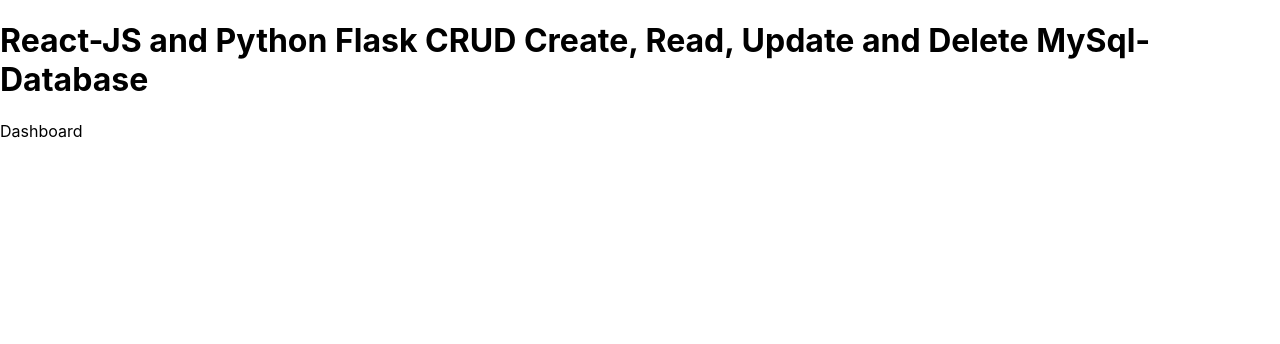
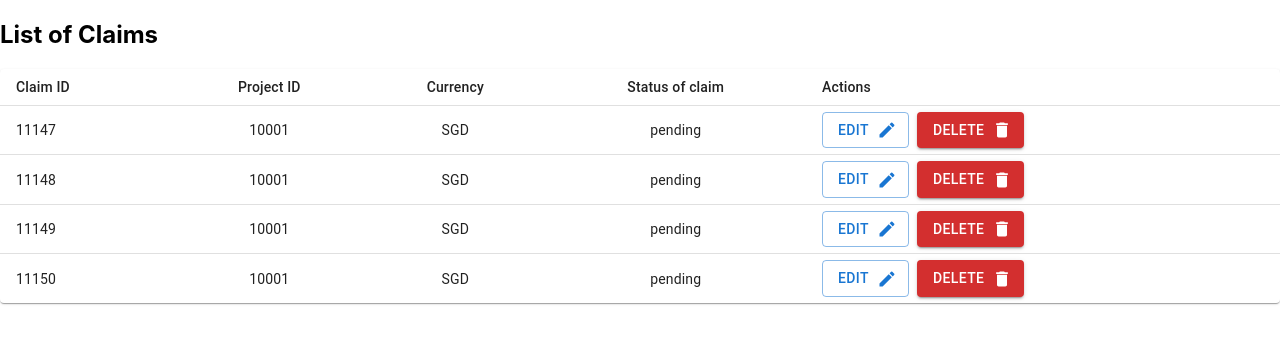
Before and after one commit to tan-si-jing/DBS-TT3, a React (Create React App) app in the folder client/: page /dashboard in a window 1280 px wide. Shown: the top 344 px of the page. Built offline with nearby package versions, Linux system fonts and the light colour scheme.

Commit message:
preliminary dashboard table

```diff
--- a/client/package.json
+++ b/client/package.json
@@ -3,6 +3,10 @@
   "version": "0.1.0",
   "private": true,
   "dependencies": {
+    "@emotion/react": "^11.10.8",
+    "@emotion/styled": "^11.10.8",
+    "@mui/icons-material": "^5.11.16",
+    "@mui/material": "^5.12.3",
     "@reduxjs/toolkit": "^1.9.5",
     "@testing-library/jest-dom": "^5.16.5",
     "@testing-library/react": "^13.4.0",
--- a/client/src/App.tsx
+++ b/client/src/App.tsx
@@ -12,10 +12,10 @@
   return (
     <div className="vh-100 gradient-custom">
       <div className="container">
-        <h1 className="page-header text-center">
+        {/* <h1 className="page-header text-center">
           React-JS and Python Flask CRUD Create, Read, Update and Delete
           MySql-Database
-        </h1>
+        </h1> */}
 
         <BrowserRouter>
           <Routes>
--- a/client/src/pages/Dashboard.tsx
+++ b/client/src/pages/Dashboard.tsx
@@ -1,7 +1,97 @@
-import React from "react";
+import * as React from "react";
+import Table from "@mui/material/Table";
+import TableBody from "@mui/material/TableBody";
+import TableCell from "@mui/material/TableCell";
+import TableContainer from "@mui/material/TableContainer";
+import TableHead from "@mui/material/TableHead";
+import TableRow from "@mui/material/TableRow";
+import Paper from "@mui/material/Paper";
+import Button from "@mui/material/Button";
+import Stack from "@mui/material/Stack";
+import { Link } from "react-router-dom";
+import EditIcon from "@mui/icons-material/Edit";
+import DeleteIcon from "@mui/icons-material/Delete";
 
-const Dashboard = () => {
-  return <div>Dashboard</div>;
-};
+function createData(
+  claimId: number,
+  projectId: number,
+  currencyId: string,
+  status: string
+) {
+  return { claimId, projectId, currencyId, status };
+}
 
-export default Dashboard;
+const rows = [
+  createData(11147, 10001, "SGD", "pending"),
+  createData(11148, 10001, "SGD", "pending"),
+  createData(11149, 10001, "SGD", "pending"),
+  createData(11150, 10001, "SGD", "pending"),
+];
+
+// const deleteClaim = (id) => {
+//     axios
+//       .delete(`http://127.0.0.1:5000/userdelete/${id}`)
+//       .then(function (response) {
+//         console.log(response.data);
+//         getUsers();
+//       });
+//     alert("Successfully Deleted");
+//   };
+
+export default function BasicTable() {
+  return (
+    <div>
+      <h2>List of Claims</h2>
+      <TableContainer component={Paper}>
+        <Table sx={{ minWidth: 650 }} size="small" aria-label="a dense table">
+          <TableHead>
+            <TableRow>
+              <TableCell>Claim ID</TableCell>
+              <TableCell align="center">Project ID</TableCell>
+              <TableCell align="center">Currency</TableCell>
+              <TableCell align="center">Status of claim</TableCell>
+              {/* <TableCell align="center">Protein&nbsp;(g)</TableCell> */}
+              <TableCell align="left">Actions</TableCell>
+            </TableRow>
+          </TableHead>
+          <TableBody>
+            {rows.map((row) => (
+              <TableRow
+                key={row.claimId}
+                sx={{ "&:last-child td, &:last-child th": { border: 0 } }}
+              >
+                <TableCell component="th" scope="row">
+                  {row.claimId}
+                </TableCell>
+                <TableCell align="center">{row.projectId}</TableCell>
+                <TableCell align="center">{row.currencyId}</TableCell>
+                <TableCell align="center">{row.status}</TableCell>
+                {/* <TableCell align="right">{row.protein}</TableCell> */}
+                <TableCell align="center">
+                  {/* <Link to="/editclaim">Edit</Link> */}
+                  <Stack direction="row" spacing={1}>
+                    <Button
+                      component={Link}
+                      to="/editclaim"
+                      variant="outlined"
+                      endIcon={<EditIcon />}
+                    >
+                      Edit
+                    </Button>
+                    <Button
+                      variant="contained"
+                      color="error"
+                      endIcon={<DeleteIcon />}
+                    >
+                      Delete
+                    </Button>
+                  </Stack>
+                </TableCell>
+              </TableRow>
+            ))}
+          </TableBody>
+        </Table>
+      </TableContainer>
+    </div>
+  );
+}
--- a/client/src/shared/models.tsx
+++ b/client/src/shared/models.tsx
@@ -21,7 +21,7 @@
   claimId?: number;
   projectId: number;
   employeeId: number;
-    currencyId: number;
+  currencyId: string;
   expenseDate: Date;
   amount: number;
   purpose: string;
```
Also changed, not shown: 1 other file (tests, documents, lock files or other folders). Lines whose indentation alone changed are shown as unchanged.
